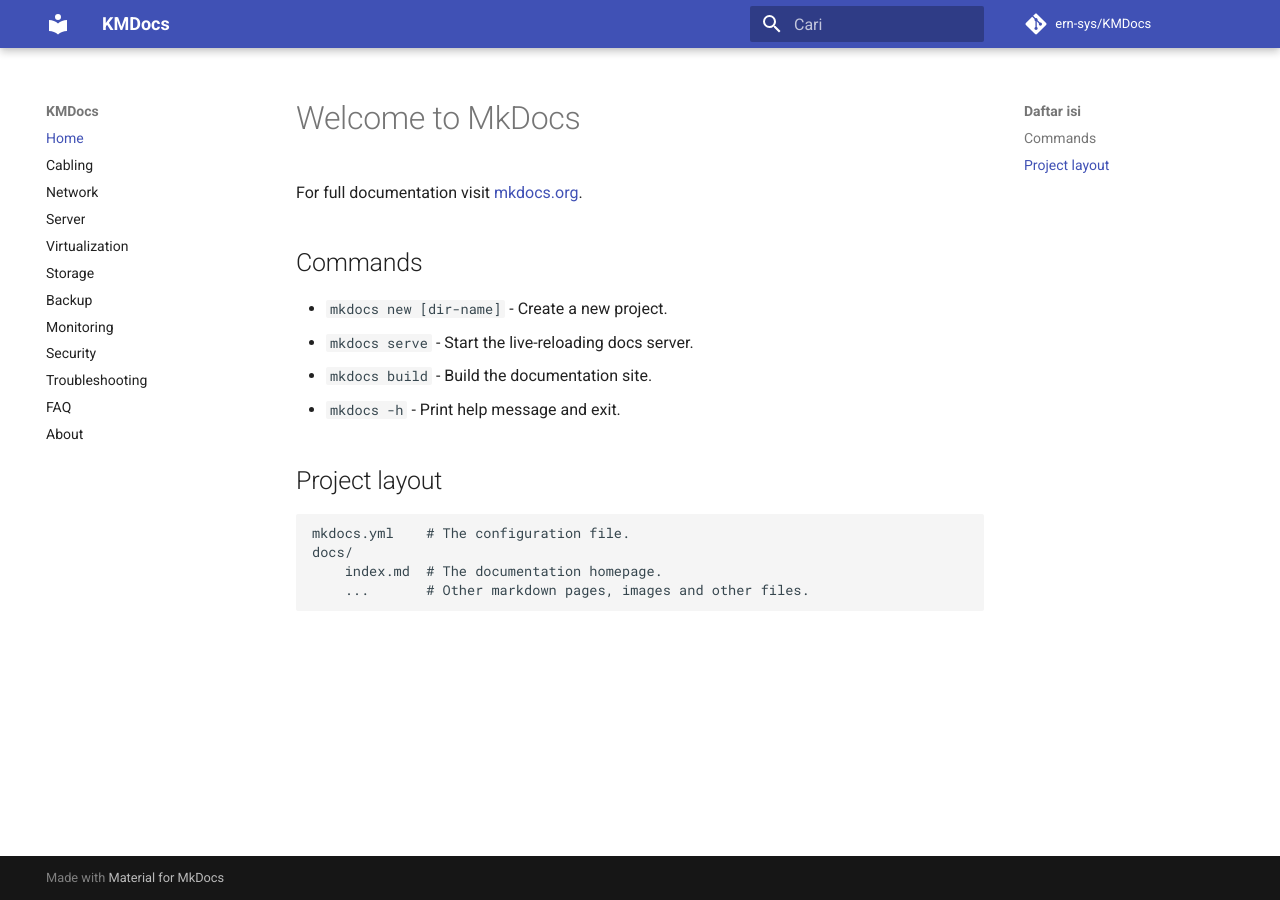
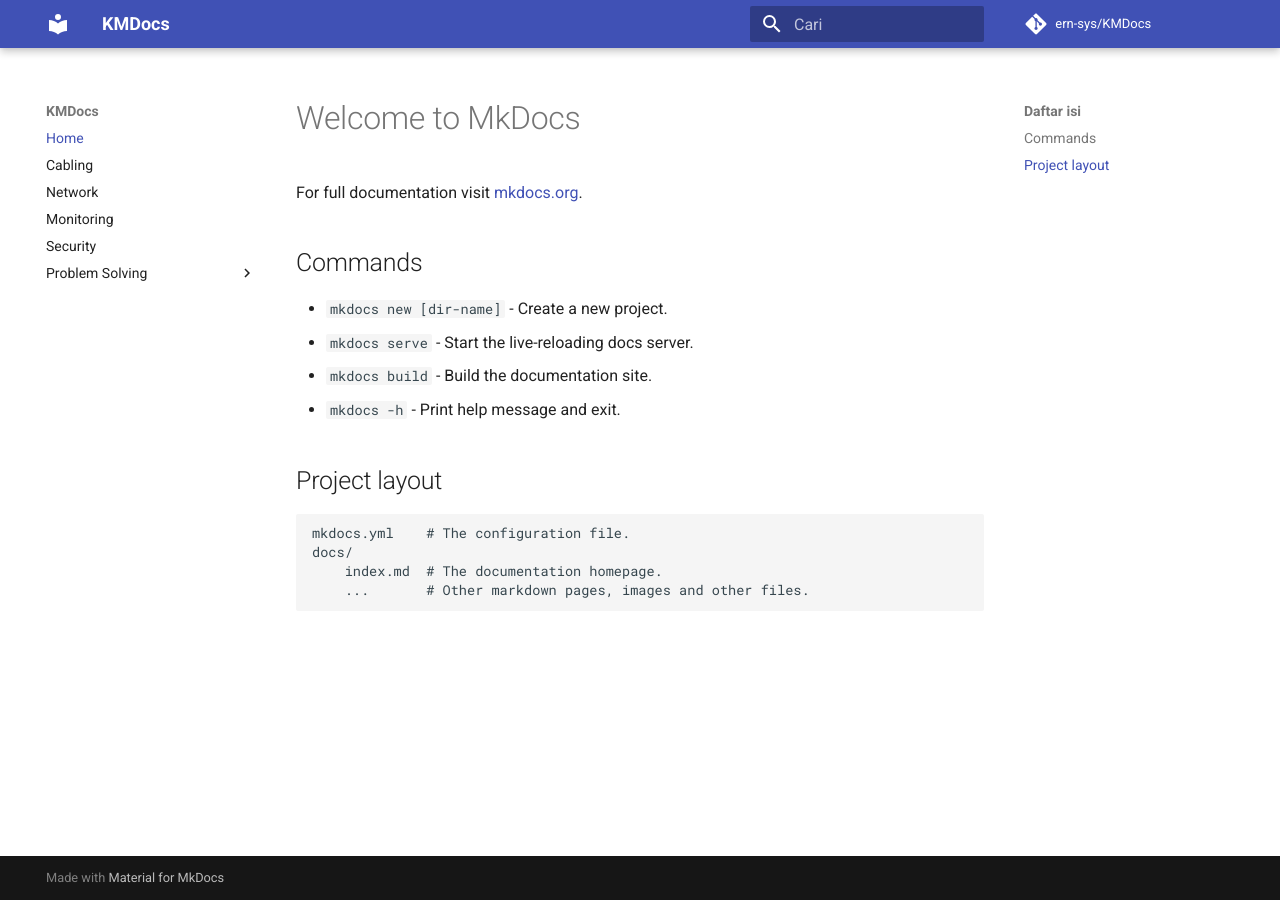
Before and after one commit to ern-sys/KMDocs, an MkDocs documentation site: the page built from docs/index.md, in a window 1280 px wide. Built offline with MkDocs 1.6.1 and Material for MkDocs 9.7.7, drawn with Linux system fonts in a browser that asks for light colours; comment, search, counter and statistics services are not loaded.

```diff
--- a/mkdocs.yml
+++ b/mkdocs.yml
@@ -5,18 +5,16 @@ repo_name: ern-sys/KMDocs
 edit_uri: edit/main/docs/
 
 nav:
+nav:
   - Home: index.md
   - Cabling: cabling.md
   - Network: network.md
-  - Server: proxmox.md
-  - Virtualization: virtualization.md
-  - Storage: storage.md
-  - Backup: backup.md
   - Monitoring: monitoring.md
   - Security: security.md
-  - Troubleshooting: troubleshooting.md
-  - FAQ: faq.md
-  - About: about.md
+  - Problem Solving:
+      - Firewall: firewall.md
+      - DNS Issues: dns.md
+
 
 theme:
   name: material
```
